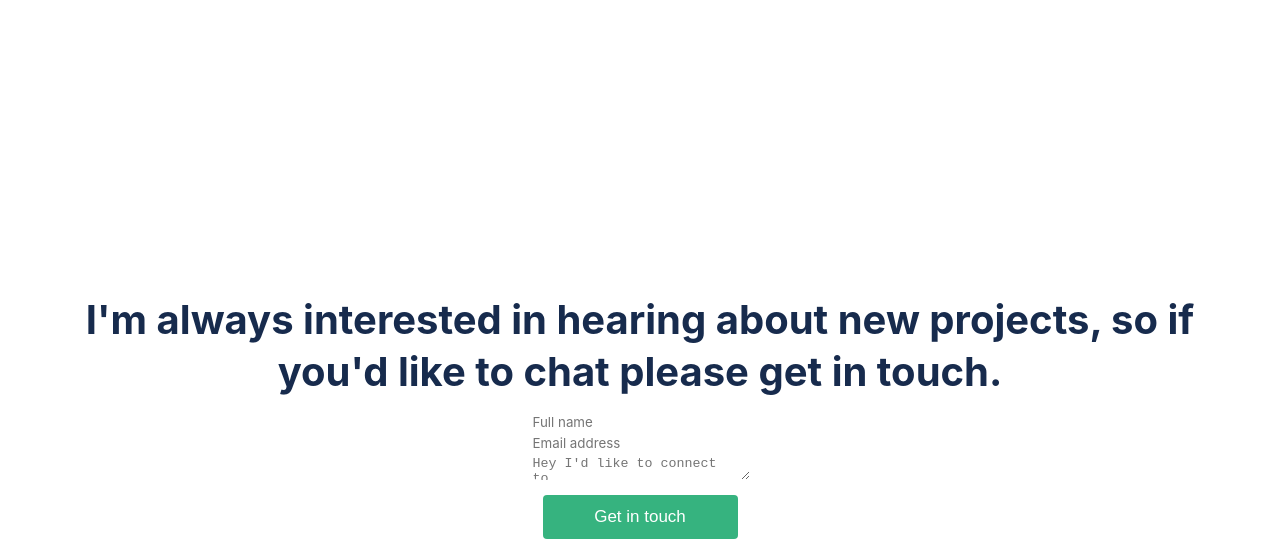
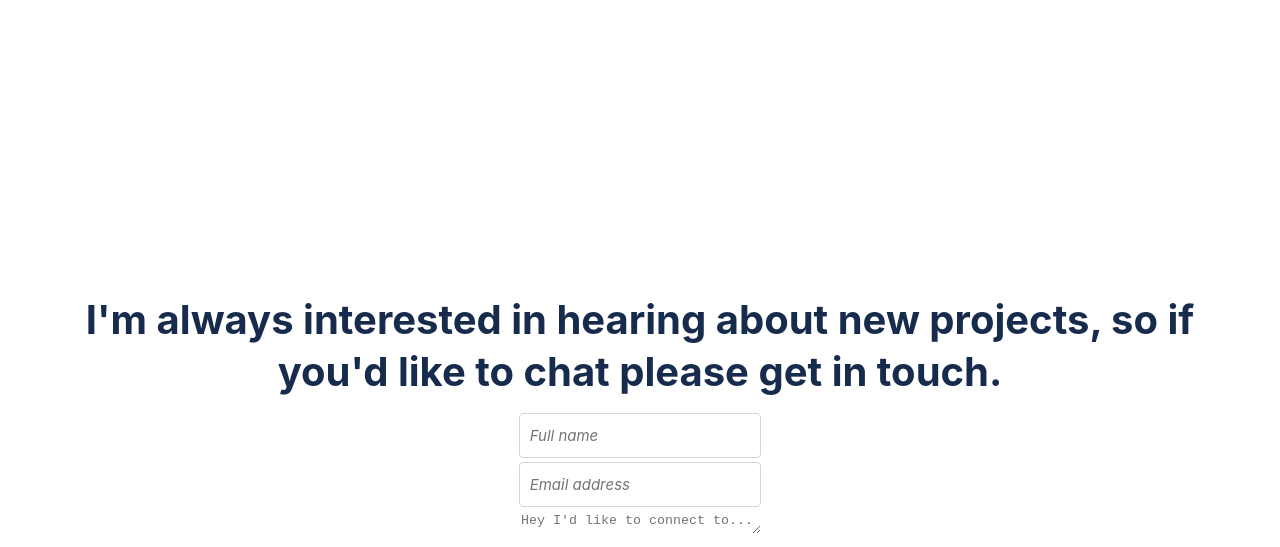
Before and after one commit to danielf-canon/Portfolio, a website: page index.html in a window 1280 px wide. Shown: the part 5562-6109 px from the top of the page. Drawn offline with Linux system fonts and the light colour scheme.

Commit message:
I styled input tag in styles.css

```diff
--- a/style.css
+++ b/style.css
@@ -303,3 +303,16 @@
   border-radius: 8px;
 
 }
+
+input {
+  font-family: 'Inter';
+  font-style: italic;
+  font-weight: 400;
+  font-size: 15px;
+  line-height: 24px;
+  color: #6B778C;
+  background: #FFFFFF;
+  border: 1px solid #D0D9D4;
+  border-radius: 4px;
+  padding: 4%;
+}
```
